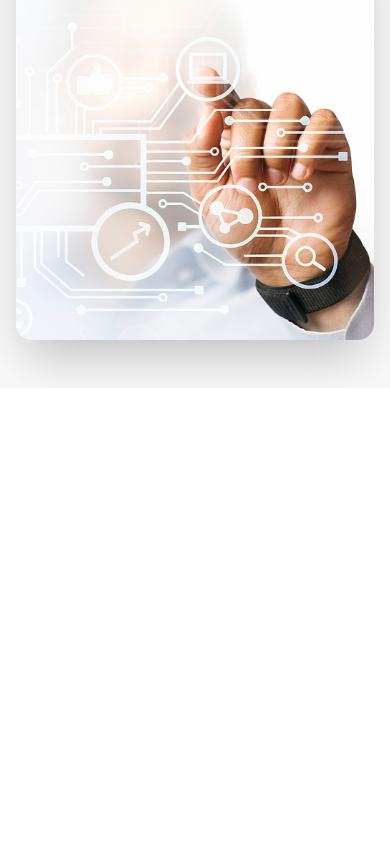
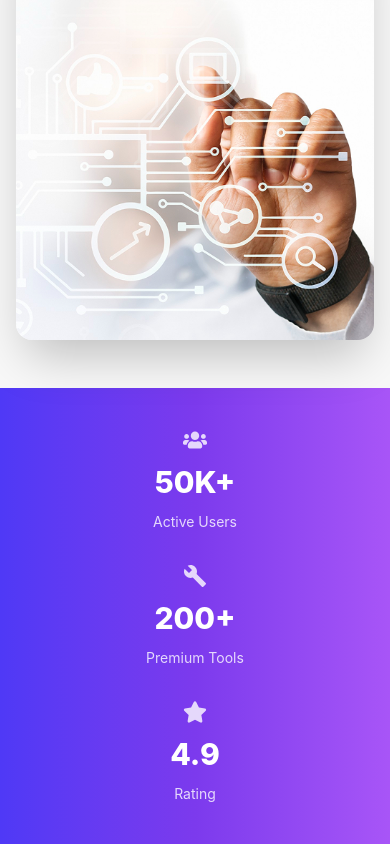
Before and after one commit to shakil218/digital-devtools-platform, a React (Vite) app: page / in a window 390 px wide. Shown: the part 579-1423 px from the top of the page. Before the commit the page ends 967 px from the top, so only its background shows below. Built offline with nearby package versions, Linux system fonts and the light colour scheme.

Commit message:
design and develop responsive stats with react icons.

```diff
--- /dev/null
+++ b/src/components/stats/Stats.jsx
@@ -0,0 +1,37 @@
+import React from "react";
+import { FaUsers } from "react-icons/fa";
+import { MdBuild } from "react-icons/md";
+import { FaStar } from "react-icons/fa";
+
+const Stats = () => {
+  return (
+    <section className="w-full bg-gradient-to-r from-[#4f39f6] via-[#7c3aed] to-[#a855f7]">
+      <div className="max-w-6xl mx-auto px-4 py-10 md:py-14">
+        <div className="grid grid-cols-1 sm:grid-cols-3 text-center text-white">
+          {/* Item 1 */}
+          <div className="flex flex-col items-center space-y-3 sm:border-r border-white/30">
+            <FaUsers className="text-2xl md:text-3xl text-white/80" />
+            <h2 className="text-3xl md:text-4xl font-extrabold">50K+</h2>
+            <p className="text-sm md:text-base text-white/80">Active Users</p>
+          </div>
+
+          {/* Item 2 */}
+          <div className="flex flex-col items-center space-y-3 sm:border-r border-white/30 mt-8 sm:mt-0">
+            <MdBuild className="text-2xl md:text-3xl text-white/80" />
+            <h2 className="text-3xl md:text-4xl font-extrabold">200+</h2>
+            <p className="text-sm md:text-base text-white/80">Premium Tools</p>
+          </div>
+
+          {/* Item 3 */}
+          <div className="flex flex-col items-center space-y-3 mt-8 sm:mt-0">
+            <FaStar className="text-2xl md:text-3xl text-white/80" />
+            <h2 className="text-3xl md:text-4xl font-extrabold">4.9</h2>
+            <p className="text-sm md:text-base text-white/80">Rating</p>
+          </div>
+        </div>
+      </div>
+    </section>
+  );
+};
+
+export default Stats;
--- a/src/pages/home/HomePage.jsx
+++ b/src/pages/home/HomePage.jsx
@@ -1,12 +1,14 @@
 import React from 'react';
 import Navbar from '../../components/navbar/Navbar';
 import Banner from '../../components/banner/Banner';
+import Stats from '../../components/stats/Stats';
 
 const HomePage = () => {
   return (
     <div>
       <Navbar/>
       <Banner/>
+      <Stats/>
     </div>
   );
 };
```
